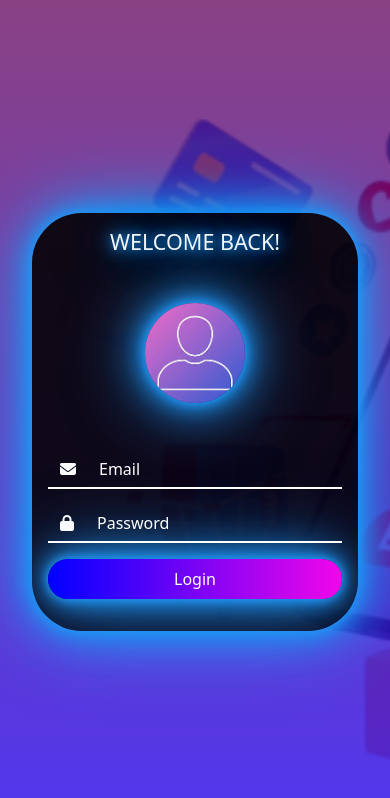
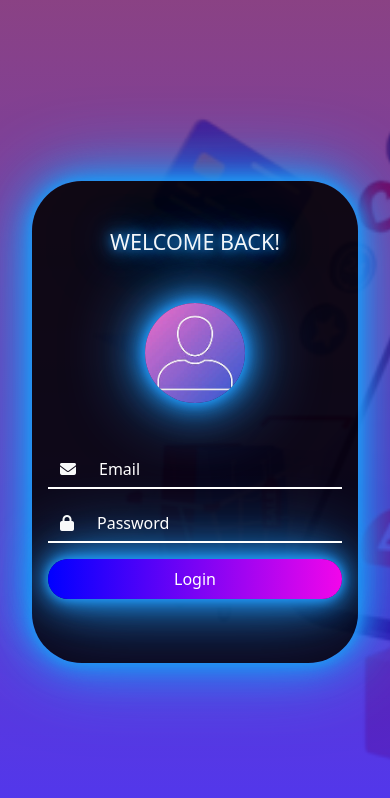
Before and after one commit to IDOL-DEVELOPER/neoneffectloginpage, a plain HTML site: page index.html in a window 390 px wide. Drawn offline with nearby package versions, Linux system fonts and the light colour scheme.

Commit message:
Update index.html

```diff
--- a/index.html
+++ b/index.html
@@ -116,7 +116,7 @@
 
 <body>
     <div class="container-fluid vh-100 bg-image d-flex justify-content-center align-items-center position-relative">
-        <div class="col-md-5 col-lg-3 bg-login-section p-md-5 p-3 position-relative">
+        <div class="col-md-5 col-lg-3 bg-login-section p-md-5 py-5 p-3 position-relative">
             <div class="text-center">
                 <h4 class="text-uppercase text-light neon-text mb-5">Welcome Back!</h4>
             </div>
```
